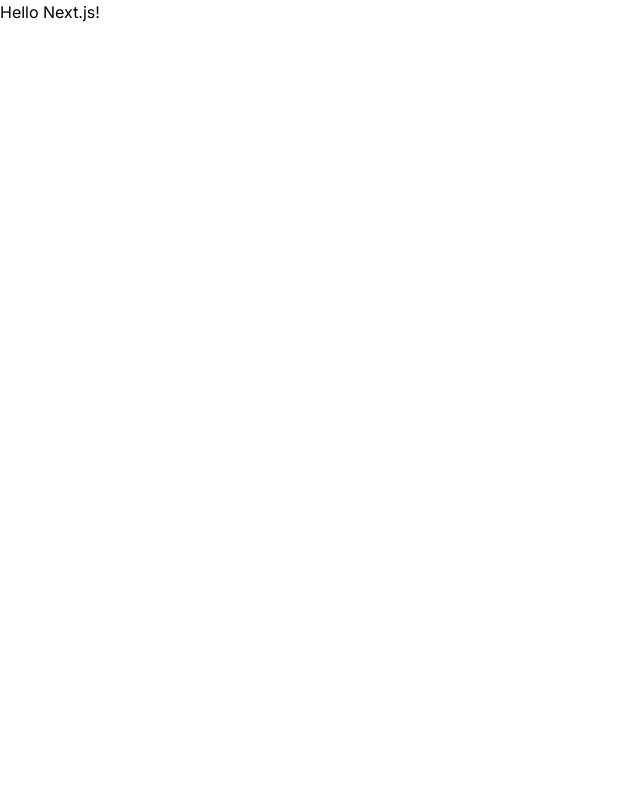
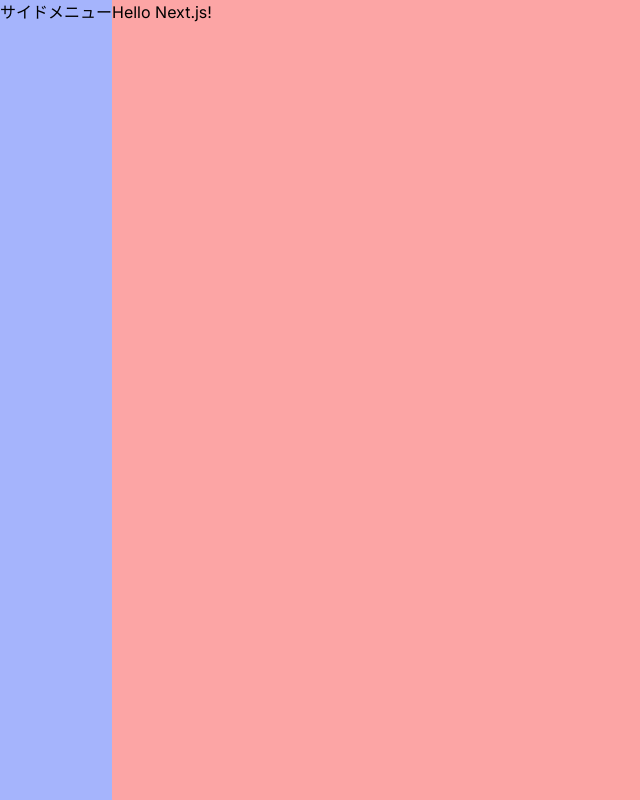
Before and after one commit to kenkenpa198/practice-nextjs-tasks, a Next.js app: page / in a window 1280 px wide. Shown: the whole page, without its empty margins (0-640 px from the left). Built offline with nearby package versions, Linux system fonts and the light colour scheme.

Commit message:
make common layout

```diff
--- /dev/null
+++ b/src/app/(main)/layout.tsx
@@ -0,0 +1,14 @@
+const MainLayout = ({
+  children,
+}: Readonly<{
+  children: React.ReactNode;
+}>) => {
+  return (
+    <div className="flex h-screen">
+      <div className="bg-indigo-300">サイドメニュー</div>
+      <main className="bg-red-300 flex-1 overflow-auto">{children}</main>
+    </div>
+  );
+};
+
+export default MainLayout;
--- a/src/app/layout.tsx
+++ b/src/app/layout.tsx
@@ -5,7 +5,7 @@
 const inter = Inter({ subsets: ["latin"] });
 
 export const metadata: Metadata = {
-  title: "Create Next App",
+  title: "Next Tasks",
   description: "Generated by create next app",
 };
 
```
Also changed, not shown: src/app/(main)/page.tsx (renamed from src/app/page.tsx).
